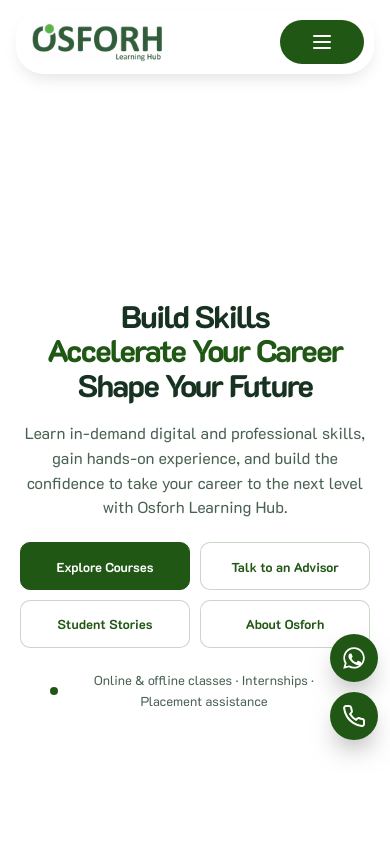
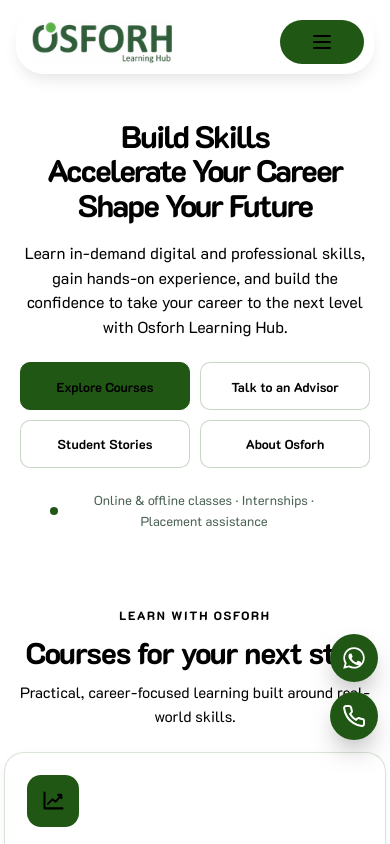
Before and after one commit to fameeshafami/OSFORH-LEARNING-HUB, a React (Vite) app: page / in a window 390 px wide. Shown: the top 844 px of the page. Built offline with nearby package versions, Linux system fonts and the light colour scheme.

Commit message:
Update website

```diff
--- a/src/responsive.css
+++ b/src/responsive.css
@@ -99,6 +99,10 @@
 /* tablet & mobile navigation */
 @media (max-width: 900px) {
   .nav { border-radius: 28px; padding: 8px 10px 8px 16px; }
+  .nav .logo { flex: 0 0 auto; }
+  .nav .logo picture { display: block; width: clamp(112px, 36vw, 150px); }
+  .nav .logo img { display: block; width: 100%; height: auto; max-width: none; }
+  .nav .nr { flex: 0 0 auto; margin-left: auto; }
   .links {
     display: none; position: absolute; left: 0; right: 0; top: calc(100% + 8px);
     flex-direction: column; align-items: stretch; gap: 2px; margin: 0;
@@ -938,4 +942,9 @@
 @media (max-width: 900px) {
   :root { --bg: #FFFFFF; --card: #FFFFFF; }
   body, #root, main { background-color: #FFFFFF; }
+  .hero.home-hero { height: auto; min-height: 0; }
+  body,
+  body :where(h1, h2, h3, h4, p, li, a, span, strong, b, small, label, button, input, textarea, select, legend, dt, dd, figcaption, blockquote) {
+    color: #000000 !important;
+  }
 }
```
